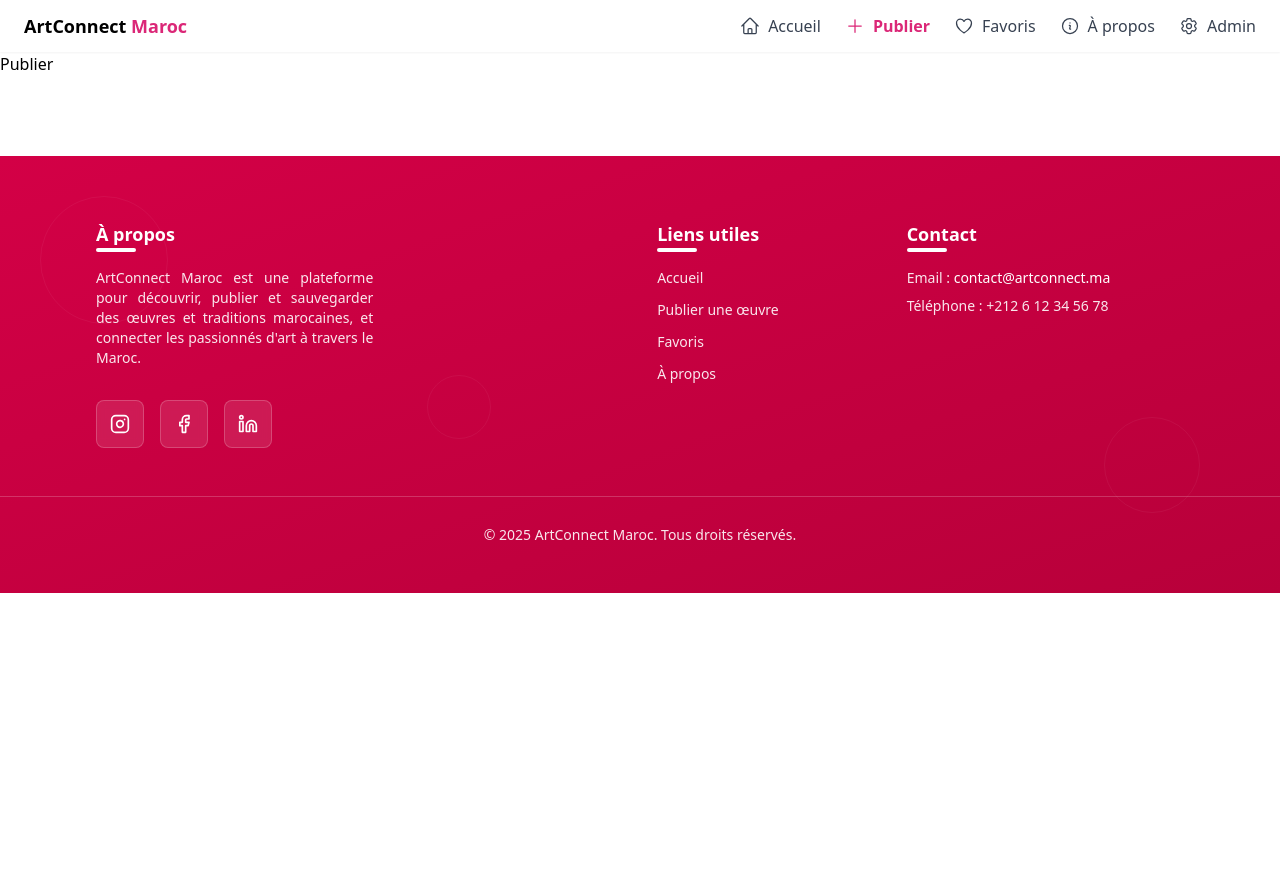
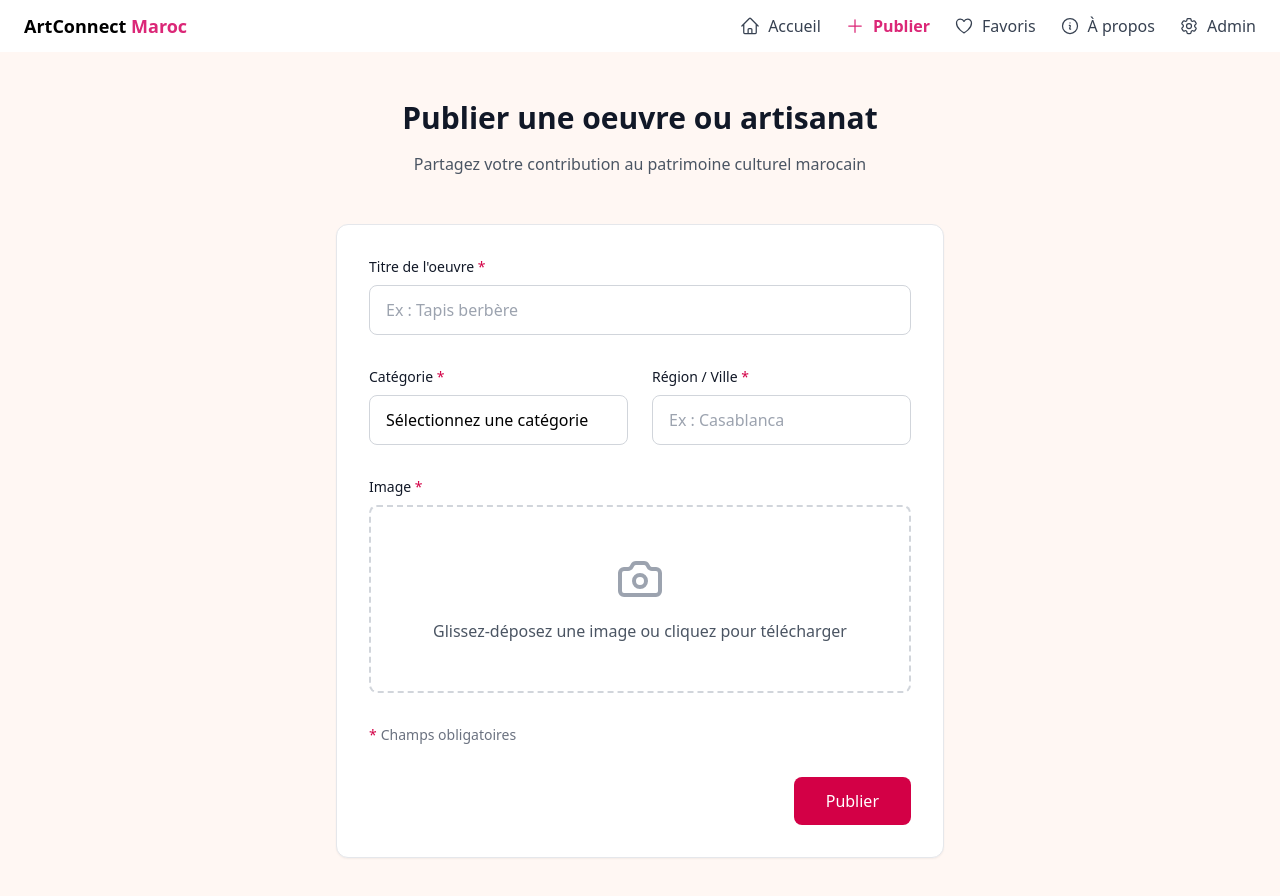
Before and after one commit to Abder011/art_connect, a React (Create React App) app: page /publier in a window 1280 px wide. Shown: the top 896 px of the page. Before the commit the page ends 800 px from the top, so only its background shows below. Built offline with nearby package versions, Linux system fonts and the light colour scheme.

Commit message:
ajout statique de la page Publier

```diff
--- a/src/App.js
+++ b/src/App.js
@@ -1,7 +1,6 @@
 import React from "react";
 import { BrowserRouter, Routes, Route } from "react-router-dom";
 import Navbar from "./components/Navbar";
-import Footer from "./components/Footer";
 
 // Pages
 import Accueil from "./pages/Accueil";
@@ -23,7 +22,6 @@ function App() {
         <Route path="/apropos" element={<Apropos />} />
         <Route path="/admin" element={<Admin />} />
       </Routes>
-      <Footer />
     </BrowserRouter>
   );
 }
--- a/src/pages/Accueil.jsx
+++ b/src/pages/Accueil.jsx
@@ -7,7 +7,7 @@ export default function Accueil() {
       <div className="flex-grow">
         <h1>Accueil</h1>
       </div>
-      <Footer />
+            <Footer />
     </div>
   );
 }
--- a/src/pages/Admin.jsx
+++ b/src/pages/Admin.jsx
@@ -7,7 +7,7 @@ export default function Admin() {
       <div className="flex-grow">
         <h1>Admin</h1>
       </div>
-      <Footer />
+        <Footer />
     </div>
   );
 }
--- a/src/pages/Apropos.jsx
+++ b/src/pages/Apropos.jsx
@@ -7,7 +7,7 @@ export default function Apropos() {
       <div className="flex-grow">
         <h1>Apropos</h1>
       </div>
-      <Footer />
+            <Footer />
     </div>
   );
 }
--- a/src/pages/Publier.jsx
+++ b/src/pages/Publier.jsx
@@ -1,10 +1,92 @@
-import React from 'react'
+import React from "react";
+import { Camera } from "lucide-react";
 
 export default function Publier() {
   return (
-    <>
+    <div className="min-h-screen" style={{ backgroundColor: "#fff7f3" }}>
+      <main className="max-w-2xl mx-auto px-4 sm:px-6 lg:px-8 py-12">
+        <div className="text-center mb-12">
+          <h1 className="text-3xl font-bold text-gray-900 mb-4">
+            Publier une oeuvre ou artisanat
+          </h1>
+          <p className="text-gray-600 text-l">
+            Partagez votre contribution au patrimoine culturel marocain
+          </p>
+        </div>
 
-        <h1>Publier</h1>
-    </>
-  )
+        {/* Form Card */}
+        <div className="bg-white rounded-xl shadow-sm border p-8">
+          <form className="space-y-8">
+            {/* Titre */}
+            <div>
+              <label className="block text-sm font-medium text-gray-900 mb-2">
+                Titre de l'oeuvre <span className="text-[#D30046]">*</span>
+              </label>
+              <input
+                type="text"
+                placeholder="Ex : Tapis berbère"
+                className="w-full px-4 py-3 border border-gray-300 rounded-lg focus:ring-2 focus:ring-[#D30046] focus:border-transparent outline-none transition-all"
+              />
+            </div>
+
+            {/* Category & Region */}
+            <div className="grid grid-cols-1 md:grid-cols-2 gap-6">
+              <div>
+                <label className="block text-sm font-medium text-gray-900 mb-2">
+                  Catégorie <span className="text-[#D30046]">*</span>
+                </label>
+                <select className="w-full px-4 py-3 border border-gray-300 rounded-lg focus:ring-2 focus:ring-[#D30046] focus:border-transparent outline-none transition-all appearance-none bg-white">
+                  <option value="">Sélectionnez une catégorie</option>
+                  <option value="artisanat">Artisanat</option>
+                  <option value="Gastronomie">Gastronomie</option>
+                  <option value="Habits">Habits</option>
+                  <option value="Architecture">Architecture</option>
+                  <option value="Musique & Danse">Musique & Danse</option>
+                </select>
+              </div>
+
+              <div>
+                <label className="block text-sm font-medium text-gray-900 mb-2">
+                  Région / Ville <span className="text-[#D30046]">*</span>
+                </label>
+                <input
+                  type="text"
+                  placeholder="Ex : Casablanca"
+                  className="w-full px-4 py-3 border border-gray-300 rounded-lg focus:ring-2 focus:ring-[#D30046] focus:border-transparent outline-none transition-all"
+                />
+              </div>
+            </div>
+
+            {/* Image upload */}
+            <div>
+              <label className="block text-sm font-medium text-gray-900 mb-2">
+                Image <span className="text-[#D30046]">*</span>
+              </label>
+              <div className="border-2 border-dashed border-gray-300 rounded-lg p-12 text-center hover:border-[#D30046] transition-colors cursor-pointer">
+                <Camera className="mx-auto text-gray-400 mb-4" size={48} />
+                <p className="text-gray-600">
+                  Glissez-déposez une image ou cliquez pour télécharger
+                </p>
+              </div>
+            </div>
+
+            <div className="flex items-center text-sm text-gray-500">
+              <span className="text-[#D30046] mr-1">*</span>
+              <span>Champs obligatoires</span>
+            </div>
+
+            {/* Submit Button */}
+            <div className="flex justify-end">
+              <button
+                type="submit"
+                className="bg-[#D30046] text-white px-8 py-3 rounded-lg font-medium hover:bg-[#B8003D] transition-colors focus:ring-2 focus:ring-[#D30046] focus:ring-offset-2 outline-none"
+              >
+                Publier
+              </button>
+            </div>
+          </form>
+        </div>
+      </main>
+    </div>
+  );
 }
```
Also changed, not shown: 1 other file (tests, documents, lock files or other folders).
